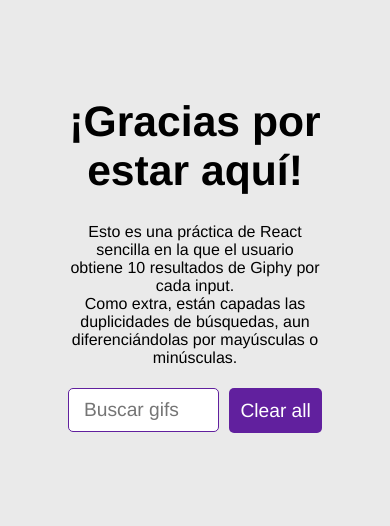
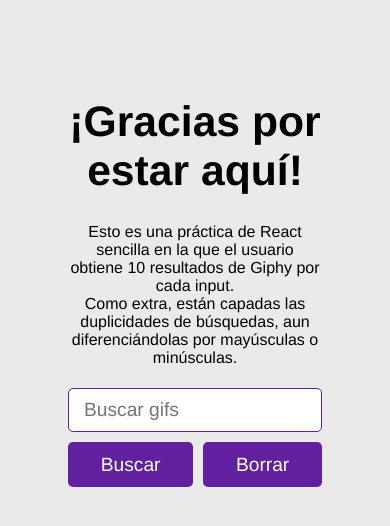
Before and after one commit to pablozafra90/react-gifexpertapp, a React (Vite) app: page / in a window 390 px wide. Shown: the top 526 px of the page. Built offline with nearby package versions, Linux system fonts and the light colour scheme.

Commit message:
boton buscar

```diff
--- a/src/GifExpertApp.jsx
+++ b/src/GifExpertApp.jsx
@@ -37,7 +37,9 @@ export const GifExpertApp = () => {
           {/* Input */}
           <AddCategory onNewCategory={ onNewCategory }/>
 
-          <button onClick={ clearAll } className="buttons f-left">Clear all</button>
+          <button type="submit" form="form01" value="{SubmitEvent}" className="buttons">Buscar</button>
+
+          <button onClick={ clearAll } className="buttons">Borrar</button>
 
         </div>
 
--- a/src/components/AddCategory.jsx
+++ b/src/components/AddCategory.jsx
@@ -18,7 +18,7 @@ export const AddCategory = ({ onNewCategory }) => {
     }
 
     return (
-        <form onSubmit={onSubmit}>
+        <form onSubmit={onSubmit} id="form01">
             <input
             type="text"
             placeholder="Buscar gifs"
--- a/src/styles.css
+++ b/src/styles.css
@@ -35,7 +35,7 @@
 
   h3 {
     font-size: 3rem;
-    margin-bottom: 5px;
+    margin-bottom: 35px;
   }
 
   h4 {
@@ -89,6 +89,7 @@
 
   .tool-content {
     display: flex;
+    flex-wrap: wrap;
     gap: 10px;
   }
 
@@ -96,3 +97,13 @@
     font-weight: 400;
     color: rgb(202, 37, 37);
   }
+
+
+  @media screen and (max-width: 640px) {
+    form {
+      flex: 100%;
+    }
+    .buttons {
+      flex: auto;
+    }
+  }
```
Also changed, not shown: package.json (+8 -8 lines), 1 other file (tests, documents, lock files or other folders).
